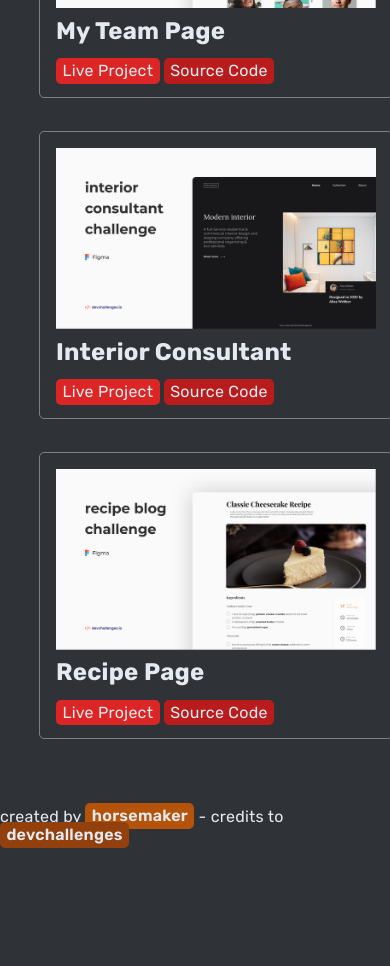
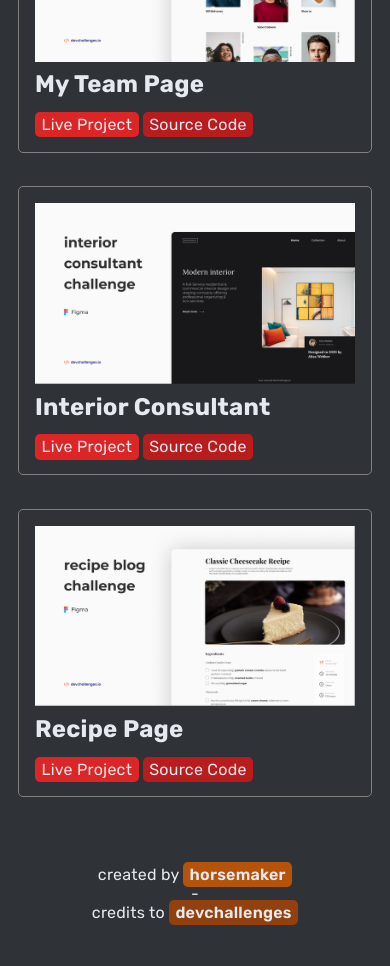
Before and after one commit to horsemaker/devChallenges-Responsive-Web-Developer, a plain HTML site: page index.html in a window 390 px wide. Shown: the part 980-1946 px from the top of the page. Before the commit the page ends 1829 px from the top, so only its background shows below. Drawn offline with Linux system fonts and the light colour scheme.

Commit message:
deploy: mobile view

```diff
--- a/index.html
+++ b/index.html
@@ -118,19 +118,24 @@
       </div>
     </div>
     <footer>
-      created by
+      <span
+        >created by
         <a
           class="footer__linkOne"
           target="_blank"
           href="https://peerlist.io/horsemaker"
           >horsemaker</a
+        ></span
       >
-      - credits to
+      <span> - </span>
+      <span
+        >credits to
         <a
           class="footer__linkTwo"
           target="_blank"
           href="https://devchallenges.io/"
           >devchallenges</a
+        ></span
       >
     </footer>
   </body>
--- a/style.css
+++ b/style.css
@@ -29,6 +29,7 @@ body {
 .heading {
   font-size: 2.5rem;
   text-align: center;
+  word-wrap: break-word;
 }
 
 .introduction {
@@ -99,6 +100,7 @@ body {
   flex-direction: column;
   gap: 1vh 0;
   padding: 1rem;
+  padding-bottom: 1.1rem;
   border: 1px solid gray;
   border-radius: 5px;
 }
@@ -131,9 +133,10 @@ body {
 
 footer {
   height: 5vh;
+  text-align: center;
 }
 
-footer > a {
+footer  a {
   text-decoration: none;
   color: var(--font-color);
   font-weight: 600;
@@ -149,4 +152,37 @@ footer > a {
   background: #92400e;
 }
 
-/* font-family: 'Rubik', sans-serif; */
+@media (max-width: 480px) {
+  body {
+    width: 94vw;
+    margin: auto;
+    margin-top: 5vh;
+  }
+
+  .heading {
+    font-size: 2rem;
+  }
+
+  .introduction {
+    flex-direction: column;
+    text-align: center;
+  }
+
+  .introduction__lineTwo {
+    line-height: 3.5vh;
+  }
+
+  .introduction__lineThree {
+    line-height: 2.8vh;
+  }
+
+  .projects {
+    width: 100%;
+  }
+
+  footer {
+    height: 12vh;
+    display: flex;
+    flex-direction: column;
+  }
+}
```
Lines whose indentation alone changed are shown as unchanged.
